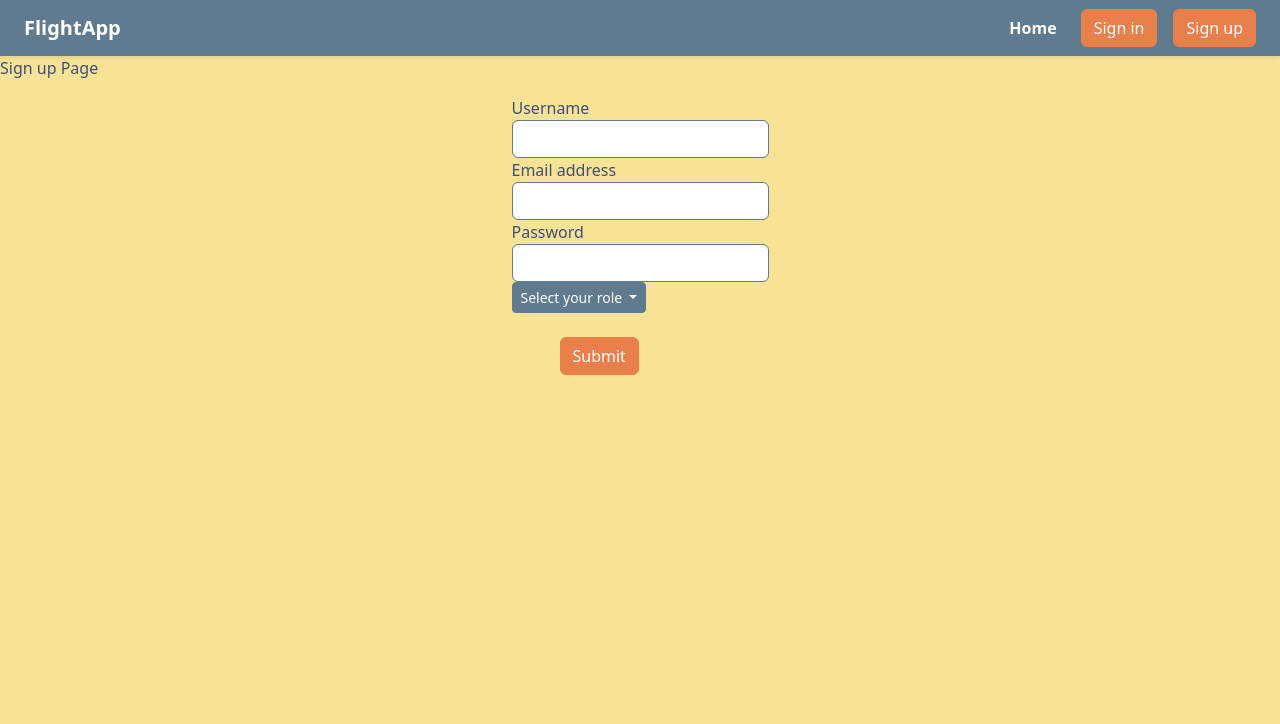
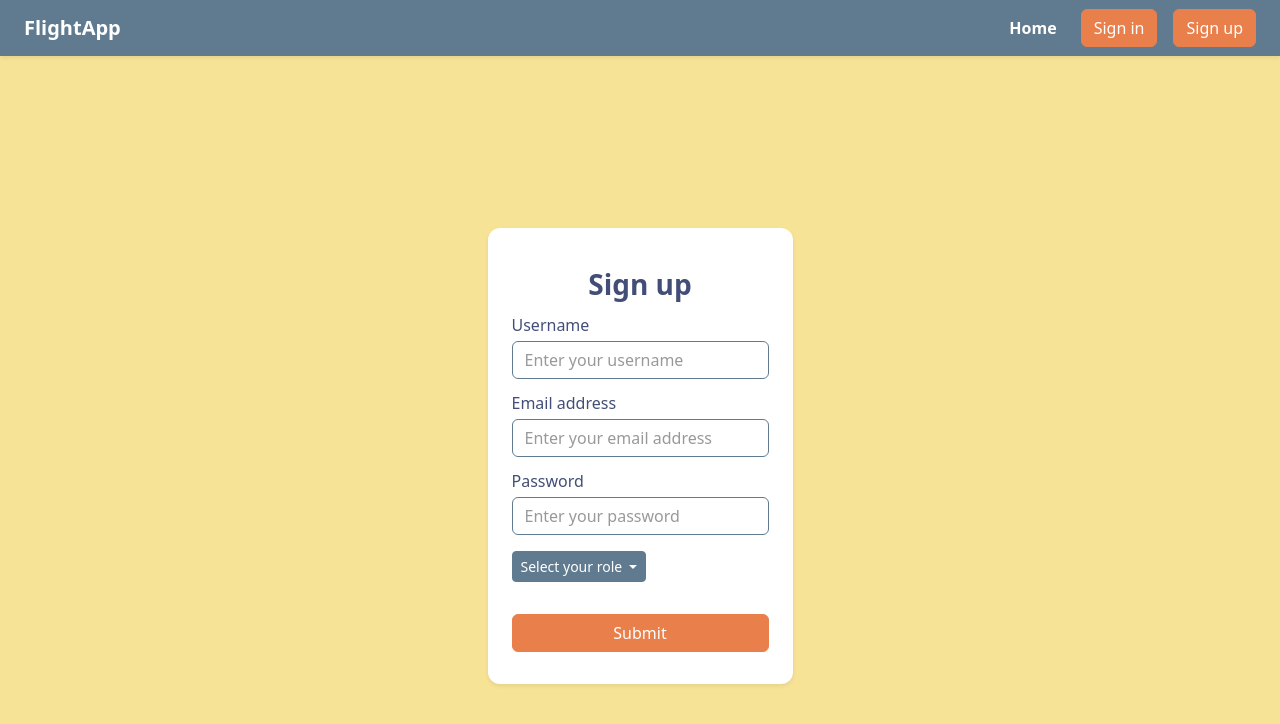
Before and after one commit to asritha26k/frontend-for-flight-booking-app, an Angular app: page /signup in a window 1280 px wide. Shown: the top 724 px of the page. Built offline with nearby package versions, Linux system fonts and the light colour scheme; no server answers.

Commit message:
structural changes made

```diff
--- a/src/app/components/passenger-registration/passenger-registration.html
+++ b/src/app/components/passenger-registration/passenger-registration.html
@@ -1,7 +1,7 @@
 <h2>passenger-registration Page!</h2>
 <p>ticket-booking works!</p>
 <div class="d-flex justify-content-center align-items-center">
-<form>
+<form class="card p-2" >
   <div class="form-group">
     <label for="name">Name</label>
     <input
--- a/src/app/components/signup/signup.html
+++ b/src/app/components/signup/signup.html
@@ -1,21 +1,27 @@
-<p>Sign up Page</p>
-<div class="d-flex  justify-content-center align-items-center ">
-<form (ngSubmit)="submit()">
-    <div class="form-group">
-    <label for="exampleInputUsername">Username</label>
-    <input [(ngModel)]="userDetails.username" name="username" class="form-control" id="exampleInputUsername" >
+<div class="d-flex  justify-content-center align-items-center min-vh-100 w-100 ">
+<form class="card p-4 shadow-sm">
+  <div class="my-2">
+    <div class="my-2"><h3 class="text-center">Sign up</h3></div>
+
+  <div class="d-flex gap-2 flex-column " >
+    <div class="form-group"  >
+    <label class="my-1" for="exampleInputUsername">Username</label>
+    <input [(ngModel)]="userDetails.username" name="username" class="form-control" id="exampleInputUsername" placeholder="Enter your username" >
   </div>
   <div class="form-group">
-    <label for="exampleInputEmail1">Email address</label>
-    <input [(ngModel)]="userDetails.email" name="email"  type="email" class="form-control" id="exampleInputEmail1" aria-describedby="emailHelp">
+    <label class="my-1" for="exampleInputEmail1">Email address</label>
+    <input [(ngModel)]="userDetails.email" name="email"  type="email" class="form-control" id="exampleInputEmail1" aria-describedby="emailHelp"
+    placeholder="Enter your email address">
   </div>
   <div class="form-group">
-    <label for="exampleInputPassword1">Password</label>
-    <input [(ngModel)]="userDetails.password" name="password" type="password" class="form-control" id="exampleInputPassword1">
+    <label class="my-1" for="exampleInputPassword1">Password</label>
+    <input [(ngModel)]="userDetails.password" name="password" type="password" class="form-control" id="exampleInputPassword1"
+    placeholder="Enter your password">
   </div>
+   </div>
   <div class="dropdown">
 <button
-  class="btn btn-sm btn-secondary dropdown-toggle"
+  class="btn btn-sm btn-secondary dropdown-toggle my-3"
   type="button"
   id="dropdownMenuButton"
   data-bs-toggle="dropdown"
@@ -23,25 +29,26 @@
   Select your role
 </button>
 
+
+
    <ul class="dropdown-menu">
     <li>
-      <button class="dropdown-item" (click)="selectRole(UserRole.user)">
+      <button  type="button" class="dropdown-item" (click)="selectRole(UserRole.ROLE_USER)">
         User
       </button>
     </li>
     <li>
-      <button class="dropdown-item" (click)="selectRole(UserRole.admin)">
+      <button  type="button" class="dropdown-item" (click)="selectRole(UserRole.ROLE_ADMIN)">
         Admin
       </button>
     </li>
-    <li>
-      <button class="dropdown-item" (click)="selectRole(UserRole.moderator)">
-        Moderator
-      </button>
-    </li>
+
   </ul>
+  <span class="badge bg-secondary mx-3 ">{{selectedRole}}</span>
+
+</div>
 </div>
 
-  <button type="submit" class="btn btn-primary my-4 ms-5 ">Submit</button>
+  <button (click)="submit()" type="submit" class="btn btn-primary my-2 ">Submit</button>
 </form>
 </div>
```
Also changed, not shown: src/app/components/ticket-booking/ticket-booking.html (added, +36 -0 lines).
